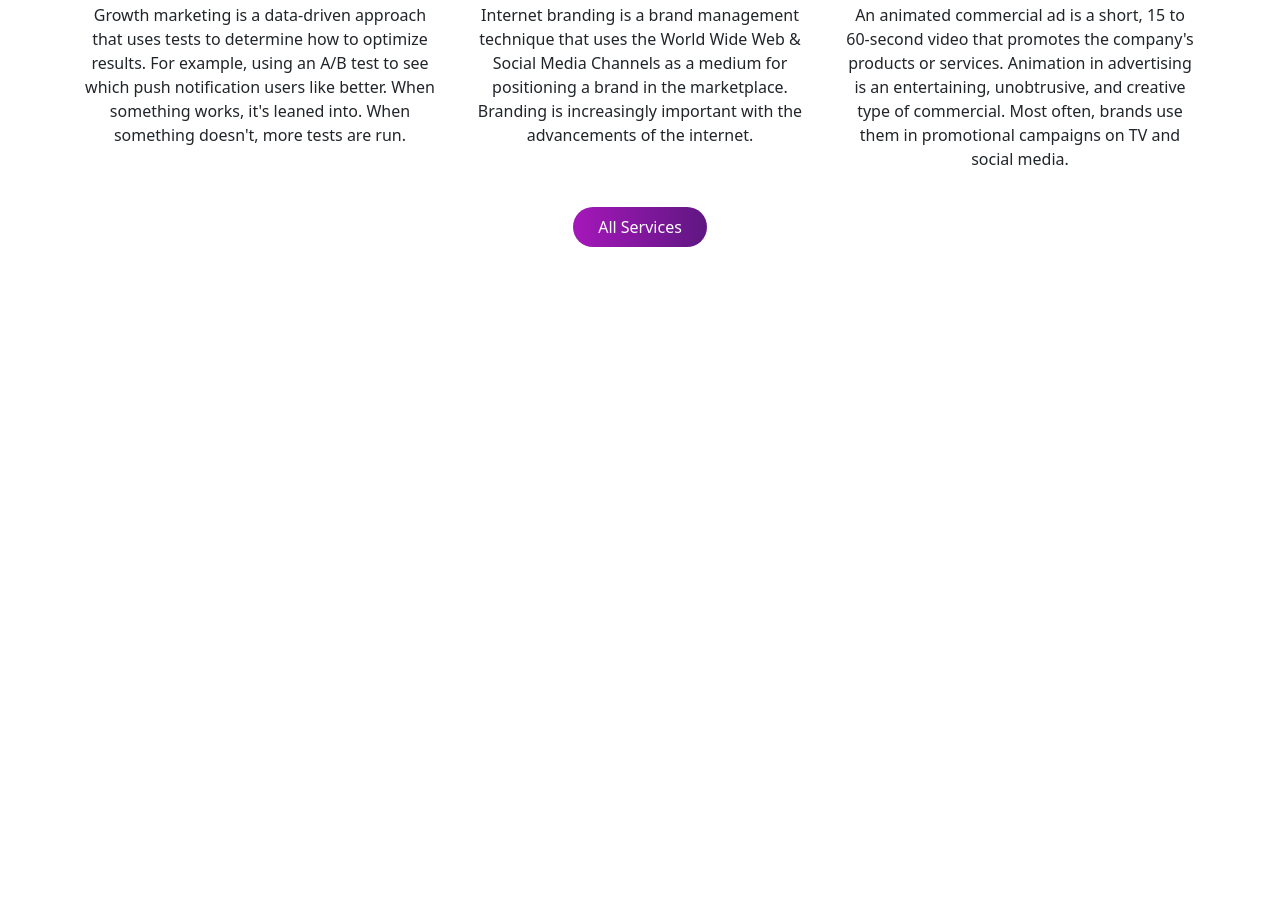
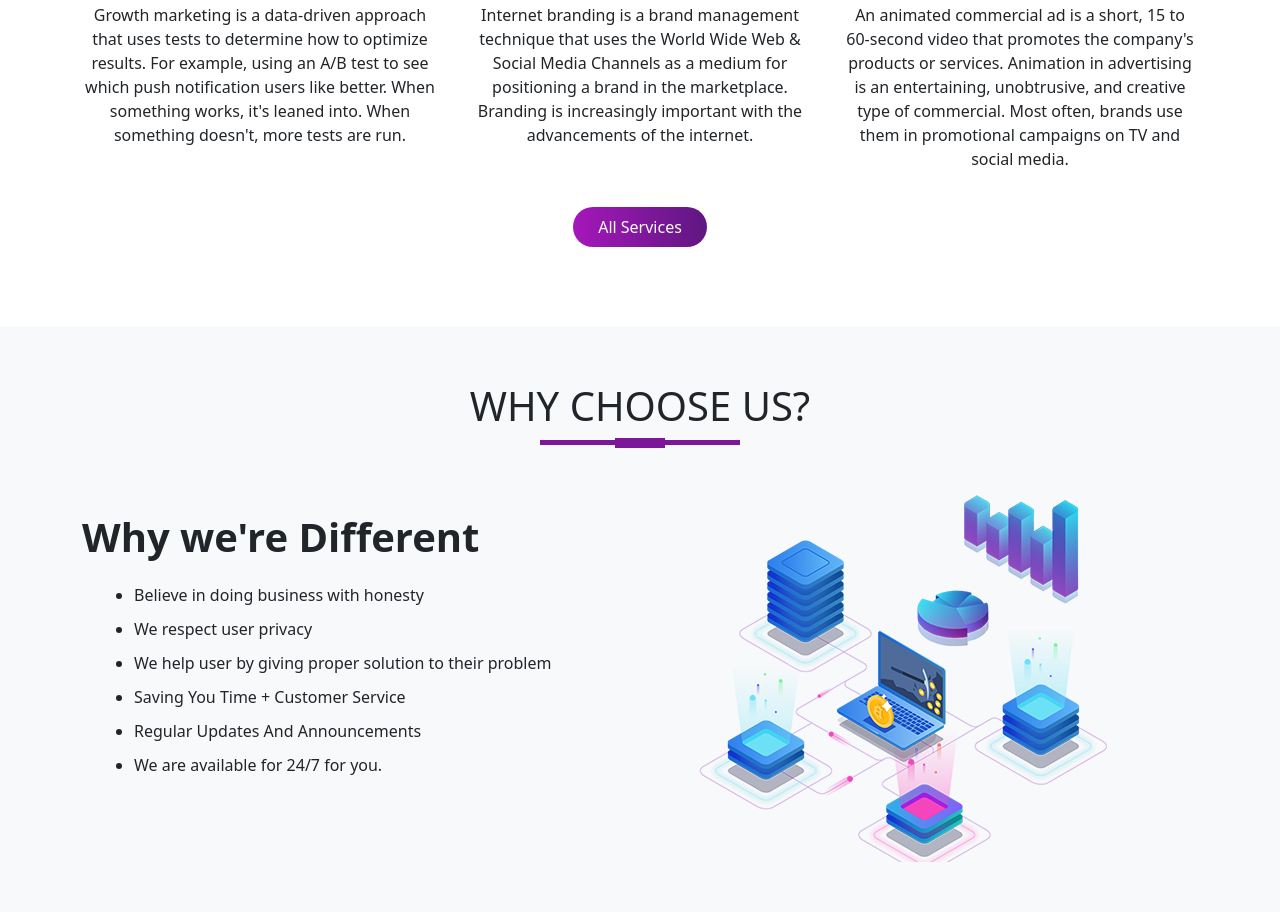
Before and after one commit to MariyaChunawala/AgencyWebsiteTemplate, a plain HTML site: page index.html in a window 1280 px wide. Shown: the part 1052-1964 px from the top of the page. Before the commit the page ends 1379 px from the top, so only its background shows below. Drawn offline with nearby package versions, Linux system fonts and the light colour scheme.

Commit message:
About Us section is added

```diff
--- a/index.html
+++ b/index.html
@@ -72,7 +72,7 @@
     <!--Service Section-->
     <section id="services">
       <div class="container text-center">
-        <h1 class="service-title">WHAT WE DO?</h1>
+        <h1 class="title">WHAT WE DO?</h1>
         <div class="row text-center">
           <div class="col-md-4 services">
             <img src="images/service1.png" class="service-img" />
@@ -105,6 +105,28 @@
         <button type="button" class="btn btn-primary">All Services</button>
       </div>
     </section>
+    <!--About Us Section-->
+    <section id="About-us">
+    <div class="container">
+      <h1 class="title text-center">WHY CHOOSE US?</h1>
+      <div class="row">
+        <div class="col-md-6 About-us">
+          <p class="about-title">Why we're Different</p>
+          <ul>
+            <li>Believe in doing business with honesty</li>
+            <li>We respect user privacy</li>
+            <li>We help user by giving proper solution to their problem</li>
+            <li>Saving You Time + Customer Service</li>
+            <li>Regular Updates And Announcements</li>
+            <li>We are available for 24/7 for you.</li>
+          </ul>
+        </div>
+        <div class="col-md-6">
+          <img src="images/network.png" class="img-fluid"/>
+        </div>
+      </div>
+    </div>
+    </section>
     <!-- JavaScript Bundle with Popper -->
     <script src="https://cdn.jsdelivr.net/npm/bootstrap@5.1.3/dist/js/bootstrap.bundle.min.js"
     integrity="sha384-ka7Sk0Gln4gmtz2MlQnikT1wXgYsOg+OMhuP+IlRH9sENBO0LRn5q+8nbTov4+1p"
--- a/style.css
+++ b/style.css
@@ -68,7 +68,7 @@ body{
     margin-top: 25px;
     text-transform: uppercase;
 }
-.service-title::before{
+.title::before{
     content: '';
     background: #7b1798;
     height: 5px;
@@ -78,7 +78,7 @@ body{
     display: block;
     transform: translateY(63px);
 }
-.service-title::after{
+.title::after{
     content: '';
     background: #7b1798;
     height: 10px;
@@ -96,3 +96,19 @@ body{
     border-radius: 20px;
     background-image: linear-gradient(to right, #a517ba, #5f1782);
 }
+#About-us{
+    background-color: #f8f9fa;
+    padding-top: 50px;
+    padding-bottom: 50px;
+}
+.about-title{
+    font-size: 40px;
+    font-weight: 600;
+    margin-top: 5%;
+}
+#About-us ul li{
+    margin: 10px 0;
+}
+#About-us ul{
+    margin-left: 20px;
+}
```
